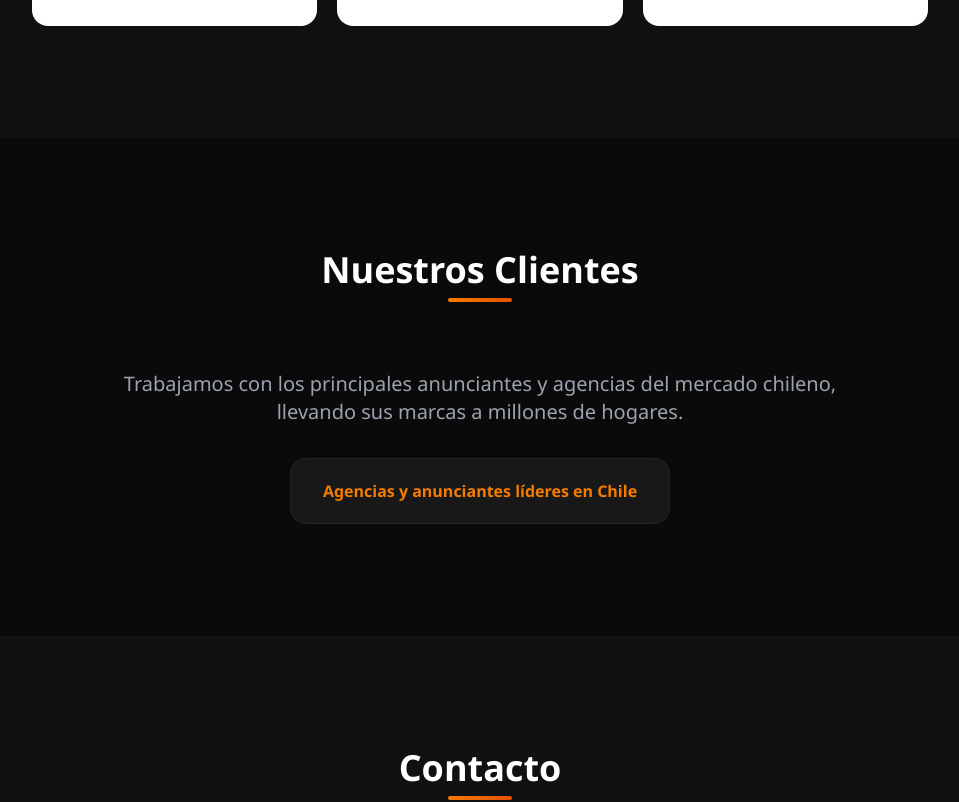
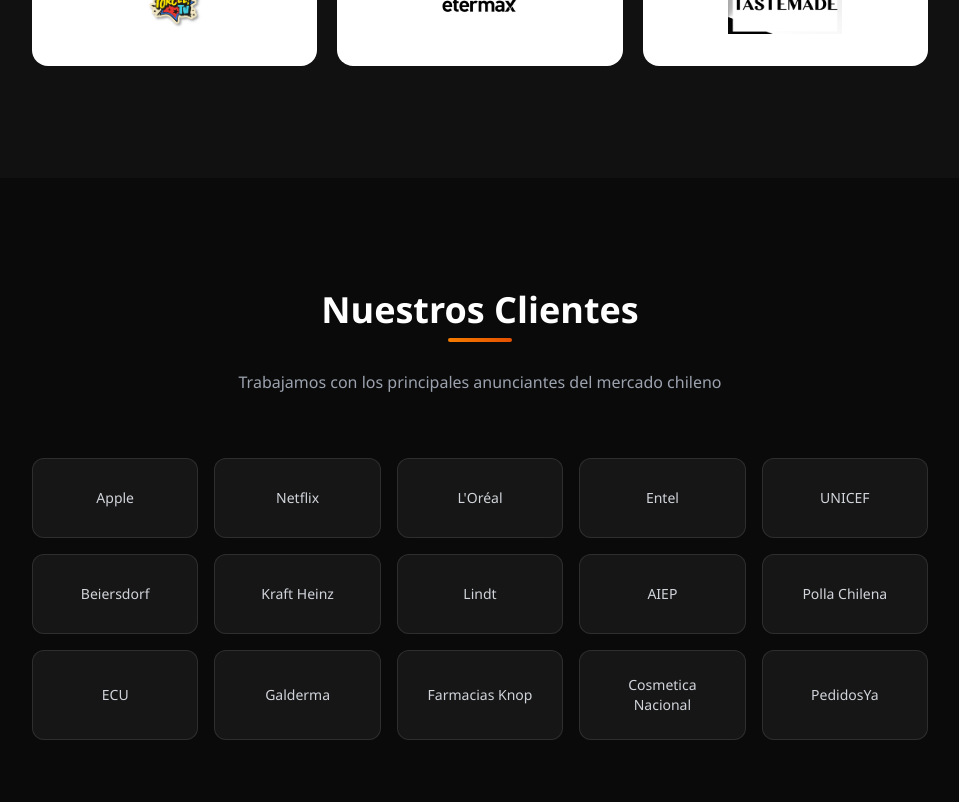
Before and after one commit to Cyril719405/crossmediaplay-web, a Next.js app in the folder cross-media-play-website/: page / in a window 1280 px wide. Shown: the part 3120-3922 px from the top of the page, without its empty margins (160-1119 px from the left). Built offline with nearby package versions, Linux system fonts and the light colour scheme.

Commit message:
add clients

```diff
--- a/cross-media-play-website/pages/index.js
+++ b/cross-media-play-website/pages/index.js
@@ -15,6 +15,25 @@
   { name: 'PorcelTV', logo: '/logos/porceltv.webp' },
   { name: 'Etermax', logo: '/logos/etermax.png' },
   { name: 'Tastemade', logo: '/logos/tastemade.webp' },
+];
+
+// Datos de clientes
+const clients = [
+  { name: 'Apple', logo: null },
+  { name: 'Netflix', logo: null },
+  { name: 'L\'Oréal', logo: null },
+  { name: 'Entel', logo: null },
+  { name: 'UNICEF', logo: null },
+  { name: 'Beiersdorf', logo: null },
+  { name: 'Kraft Heinz', logo: null },
+  { name: 'Lindt', logo: null },
+  { name: 'AIEP', logo: null },
+  { name: 'Polla Chilena', logo: null },
+  { name: 'ECU', logo: null },
+  { name: 'Galderma', logo: null },
+  { name: 'Farmacias Knop', logo: null },
+  { name: 'Cosmetica Nacional', logo: null },
+  { name: 'PedidosYa', logo: null },
 ];
 
 // Datos de servicios
@@ -227,7 +246,10 @@
           <div className="section-title">
             <h2>Canales Representados</h2>
             <p className="text-gray-400 mt-6 max-w-xl mx-auto">
-              Trabajamos con los principales canales de TV Cable
+              Trabajamos con los principales canales de TV Cable y Streaming
+            </p>
+            <p className="text-orange-primary font-semibold mt-4">
+              Representante exclusivo de NBCUniversal Networks en Chile
             </p>
           </div>
 
@@ -255,20 +277,34 @@
       </section>
 
       {/* Clientes Section */}
-      <section id="clientes" className="py-20 md:py-28 px-5 bg-dark text-center animate-on-scroll">
-        <div className="max-w-3xl mx-auto">
+      <section id="clientes" className="py-20 md:py-28 px-5 bg-dark animate-on-scroll">
+        <div className="max-w-6xl mx-auto">
           <div className="section-title">
             <h2>Nuestros Clientes</h2>
+            <p className="text-gray-400 mt-6 max-w-xl mx-auto">
+              Trabajamos con los principales anunciantes del mercado chileno
+            </p>
           </div>
 
-          <p className="text-gray-400 text-lg md:text-xl leading-relaxed mb-8">
-            Trabajamos con los principales anunciantes y agencias del mercado chileno, llevando sus marcas a millones de hogares.
-          </p>
-
-          <div className="inline-block card-glass px-8 py-5">
-            <span className="text-orange-primary font-semibold">
-              Agencias y anunciantes líderes en Chile
-            </span>
+          <div className="grid grid-cols-3 md:grid-cols-5 gap-4 max-w-4xl mx-auto">
+            {clients.map((client, index) => (
+              <div
+                key={index}
+                className="bg-white/5 border border-white/10 p-4 md:p-6 flex items-center justify-center min-h-[80px] rounded-xl transition-all duration-300 hover:border-orange-primary/30 hover:bg-white/10"
+              >
+                {client.logo ? (
+                  <Image
+                    src={client.logo}
+                    alt={client.name}
+                    width={100}
+                    height={50}
+                    className="max-w-[70px] md:max-w-[100px] max-h-[30px] md:max-h-[50px] object-contain"
+                  />
+                ) : (
+                  <span className="text-gray-300 font-medium text-xs md:text-sm text-center">{client.name}</span>
+                )}
+              </div>
+            ))}
           </div>
         </div>
       </section>
```
